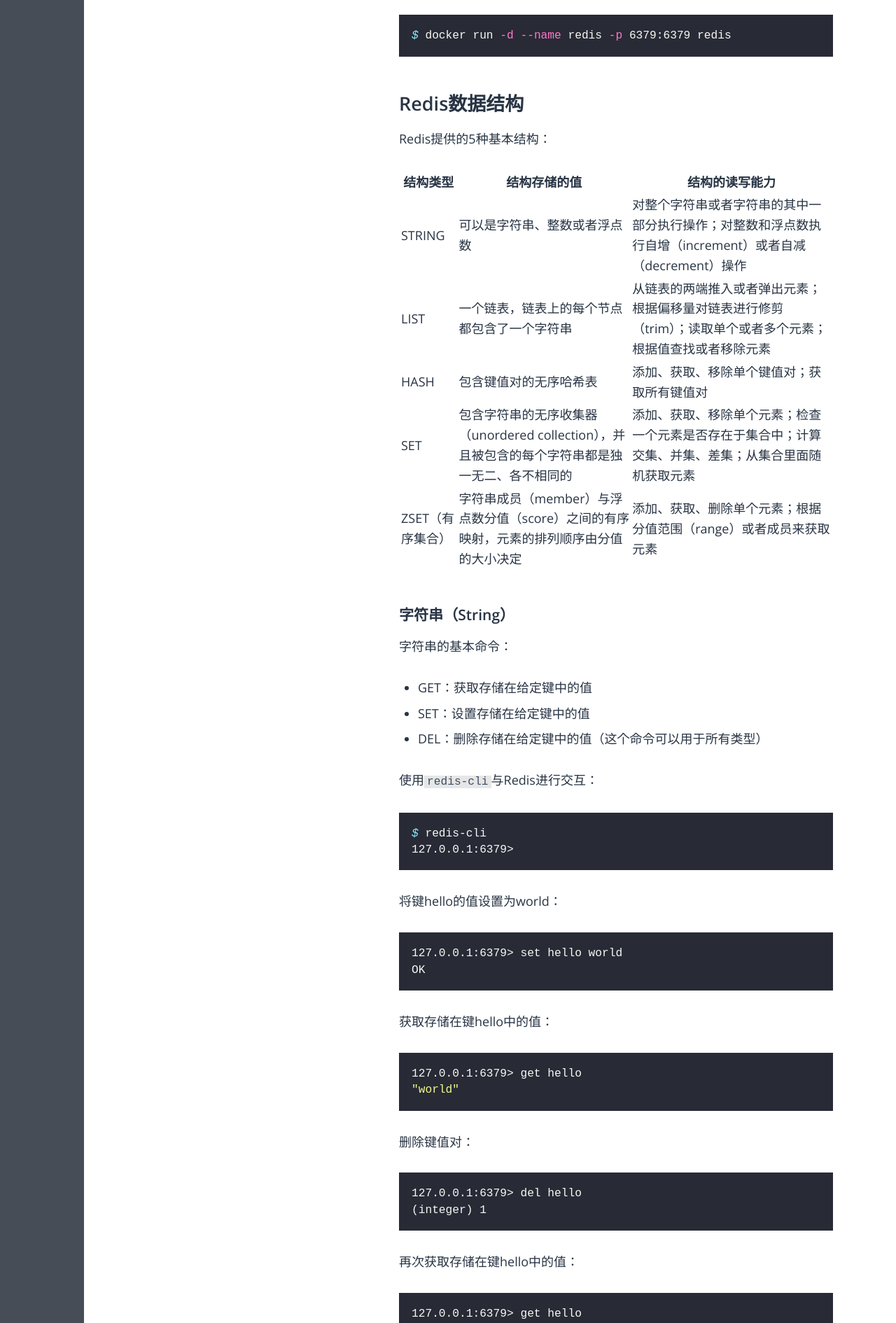
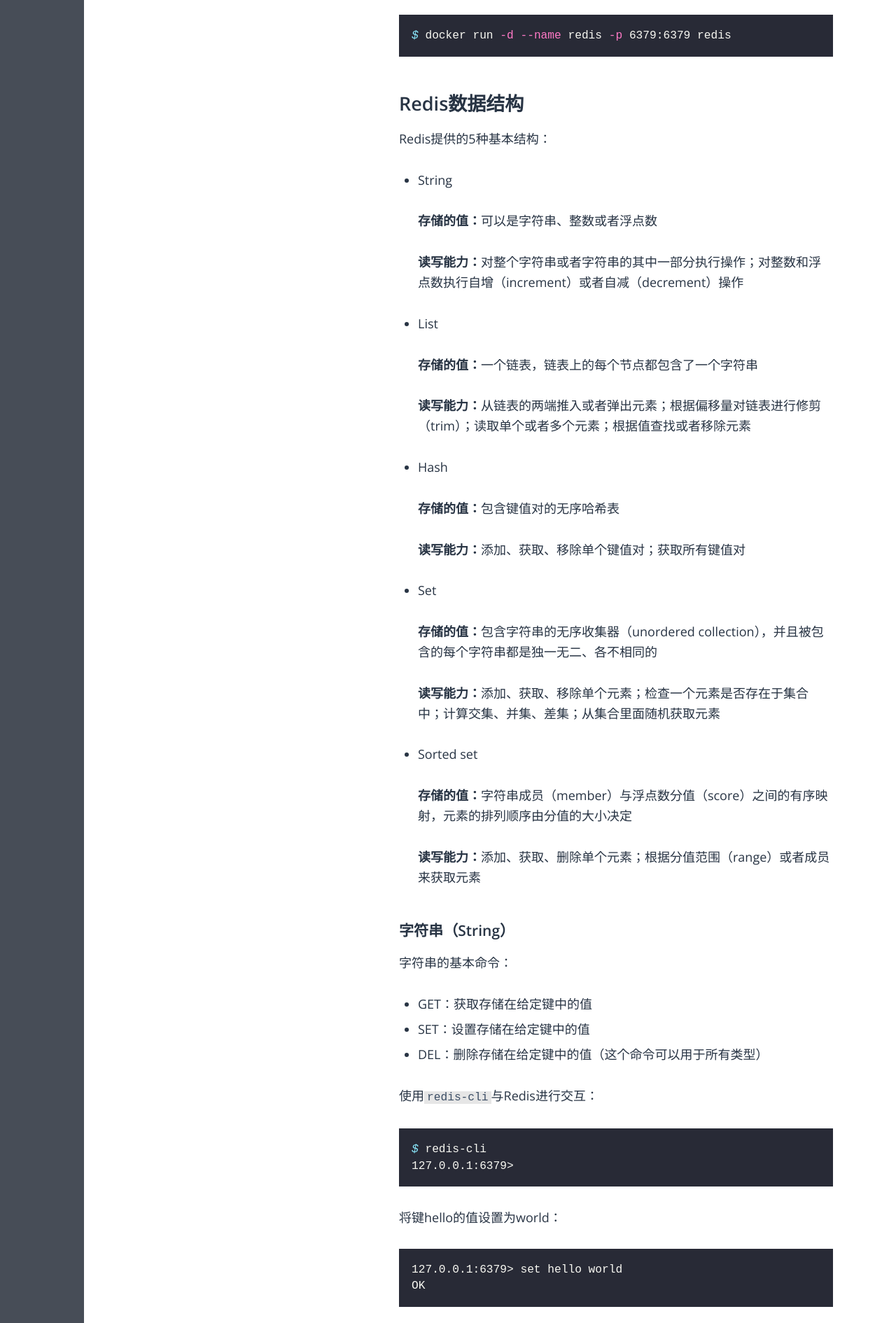
Before and after one commit to kpali/blog, a Jekyll site: the page built from _posts/tech/2018-11-05-redis-tutorial.md, in a window 1280 px wide. Shown: the part 2483-4373 px from the top of the page at 70% size. Built offline with Jekyll 4.4.1, drawn with Linux system fonts in a browser that asks for light colours; some web fonts are replaced; some of the changed text lies outside the part shown.

Commit message:
修改文章排版

```diff
--- a/_posts/tech/2018-11-05-redis-tutorial.md
+++ b/_posts/tech/2018-11-05-redis-tutorial.md
@@ -102,13 +102,35 @@
 
 Redis提供的5种基本结构：
 
-| 结构类型         | 结构存储的值                                                 | 结构的读写能力                                               |
-| ---------------- | ------------------------------------------------------------ | ------------------------------------------------------------ |
-| STRING           | 可以是字符串、整数或者浮点数                                 | 对整个字符串或者字符串的其中一部分执行操作；对整数和浮点数执行自增（increment）或者自减（decrement）操作 |
-| LIST             | 一个链表，链表上的每个节点都包含了一个字符串                 | 从链表的两端推入或者弹出元素；根据偏移量对链表进行修剪（trim）；读取单个或者多个元素；根据值查找或者移除元素 |
-| HASH             | 包含键值对的无序哈希表                                       | 添加、获取、移除单个键值对；获取所有键值对                   |
-| SET              | 包含字符串的无序收集器（unordered collection），并且被包含的每个字符串都是独一无二、各不相同的 | 添加、获取、移除单个元素；检查一个元素是否存在于集合中；计算交集、并集、差集；从集合里面随机获取元素 |
-| ZSET（有序集合） | 字符串成员（member）与浮点数分值（score）之间的有序映射，元素的排列顺序由分值的大小决定 | 添加、获取、删除单个元素；根据分值范围（range）或者成员来获取元素 |
+- String
+
+  **存储的值：**可以是字符串、整数或者浮点数
+
+  **读写能力：**对整个字符串或者字符串的其中一部分执行操作；对整数和浮点数执行自增（increment）或者自减（decrement）操作
+
+- List
+
+  **存储的值：**一个链表，链表上的每个节点都包含了一个字符串
+
+  **读写能力：**从链表的两端推入或者弹出元素；根据偏移量对链表进行修剪（trim）；读取单个或者多个元素；根据值查找或者移除元素
+
+- Hash
+
+  **存储的值：**包含键值对的无序哈希表
+
+  **读写能力：**添加、获取、移除单个键值对；获取所有键值对
+
+- Set
+
+  **存储的值：**包含字符串的无序收集器（unordered collection），并且被包含的每个字符串都是独一无二、各不相同的
+
+  **读写能力：**添加、获取、移除单个元素；检查一个元素是否存在于集合中；计算交集、并集、差集；从集合里面随机获取元素
+
+- Sorted set
+
+  **存储的值：**字符串成员（member）与浮点数分值（score）之间的有序映射，元素的排列顺序由分值的大小决定
+
+  **读写能力：**添加、获取、删除单个元素；根据分值范围（range）或者成员来获取元素
 
 ### 字符串（String）
 
```
Also changed, not shown: other parts of _posts/tech/2018-11-05-redis-tutorial.md (+1 -1 lines).
